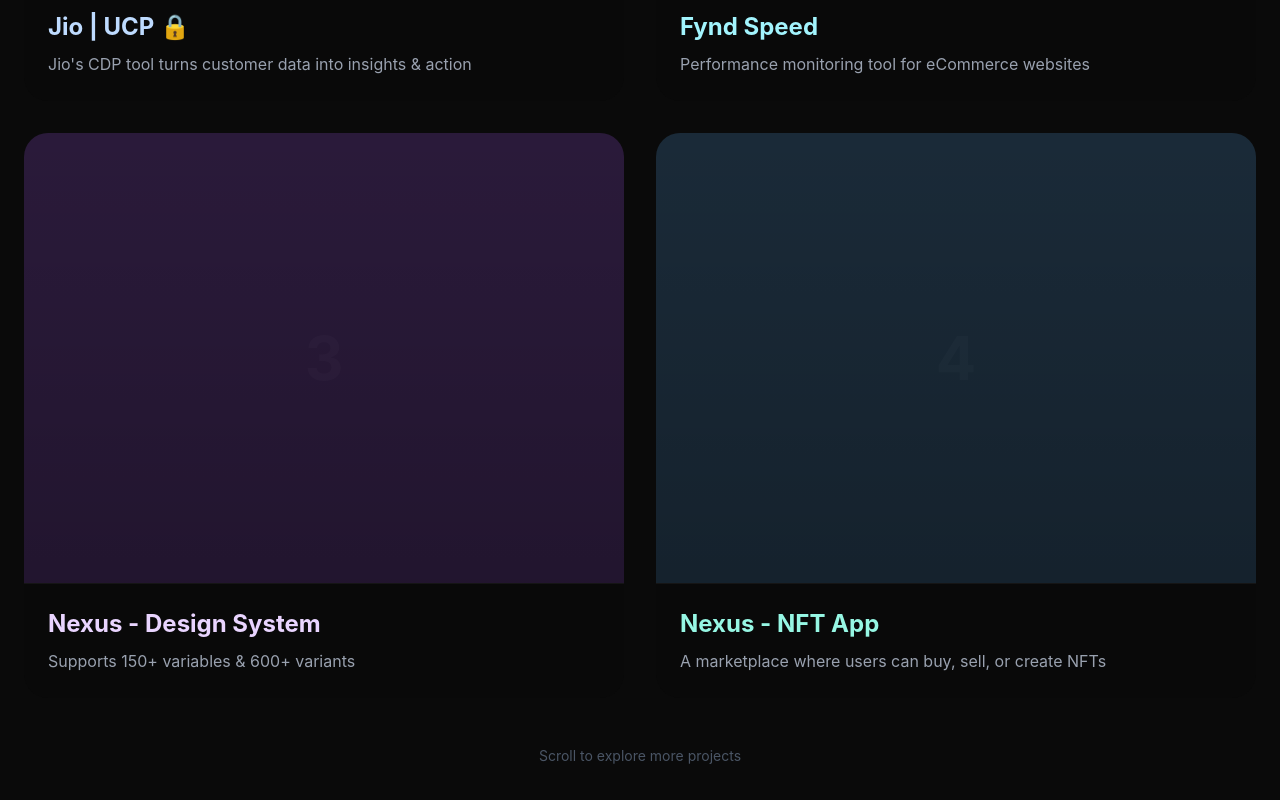
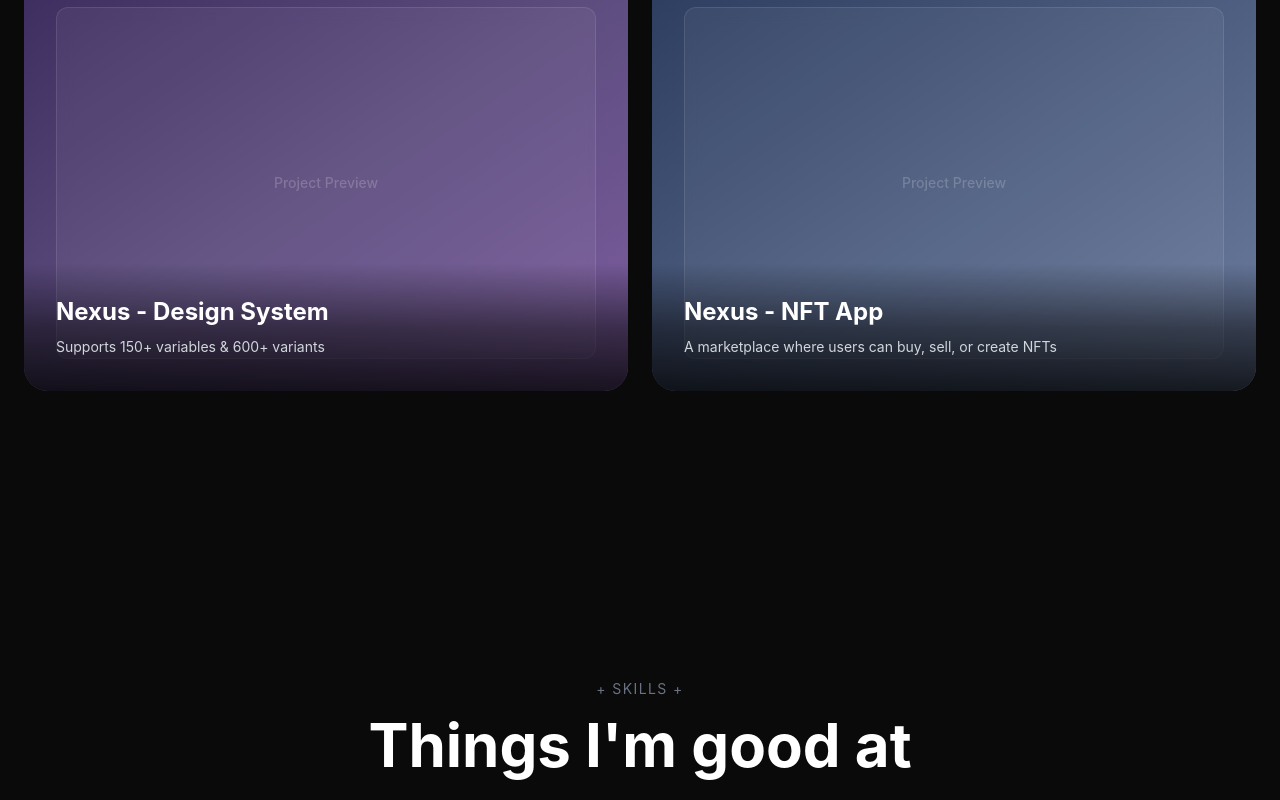
Before and after one commit to JAP369/jp-portfolio-2025, a Next.js app: page / in a window 1280 px wide. Shown: the part 2600-3400 px from the top of the page. Built offline with nearby package versions, Linux system fonts and the light colour scheme.

Commit message:
fix: Update projects section with overlay text layout matching reference

```diff
--- a/components/ProjectsSection.tsx
+++ b/components/ProjectsSection.tsx
@@ -9,29 +9,25 @@
     title: 'Jio | UCP 🔒',
     description: "Jio's CDP tool turns customer data into insights & action",
     link: '#',
-    bgColor: 'bg-[#1a1d3a]',
-    textColor: 'text-blue-200'
+    bgGradient: 'from-[#2d2d5f] via-[#3d3d7f] to-[#4d4d8f]'
   },
   {
     title: 'Fynd Speed',
     description: 'Performance monitoring tool for eCommerce websites',
     link: '#',
-    bgColor: 'bg-[#1a2838]',
-    textColor: 'text-cyan-200'
+    bgGradient: 'from-[#1e3a4a] via-[#2e4a5a] to-[#3e5a6a]'
   },
   {
     title: 'Nexus - Design System',
     description: 'Supports 150+ variables & 600+ variants',
     link: '#',
-    bgColor: 'bg-[#2a1a3a]',
-    textColor: 'text-purple-200'
+    bgGradient: 'from-[#3d2d5f] via-[#5d4d7f] to-[#7d5d9f]'
   },
   {
     title: 'Nexus - NFT App',
     description: 'A marketplace where users can buy, sell, or create NFTs',
     link: '#',
-    bgColor: 'bg-[#1a2a38]',
-    textColor: 'text-teal-200'
+    bgGradient: 'from-[#2d3d5f] via-[#4d5d7f] to-[#6d7d9f]'
   }
 ];
 
@@ -52,65 +48,61 @@
             <h3 className="text-4xl md:text-6xl font-bold mb-4">What i've been up to</h3>
           </div>
 
-          <div className="grid md:grid-cols-2 gap-8">
+          <div className="grid md:grid-cols-2 gap-6">
             {projects.map((project, index) => (
               <motion.a
                 key={index}
                 href={project.link}
                 initial={{ opacity: 0, y: 50 }}
                 animate={isInView ? { opacity: 1, y: 0 } : {}}
-                transition={{ duration: 0.6, delay: index * 0.15 }}
+                transition={{ duration: 0.6, delay: index * 0.1 }}
                 className="group relative block"
               >
                 {/* Project Card */}
-                <div className="relative overflow-hidden rounded-3xl">
-                  {/* Project Preview Image Area */}
-                  <motion.div
-                    className={`${project.bgColor} aspect-[4/3] relative overflow-hidden`}
-                    whileHover={{ scale: 1.02 }}
-                    transition={{ duration: 0.4, ease: "easeOut" }}
-                  >
-                    {/* Subtle gradient overlay */}
-                    <div className="absolute inset-0 bg-gradient-to-b from-transparent to-black/20" />
+                <motion.div
+                  className="relative overflow-hidden rounded-3xl aspect-[16/11]"
+                  whileHover={{ scale: 1.02 }}
+                  transition={{ duration: 0.3, ease: "easeOut" }}
+                >
+                  {/* Background gradient */}
+                  <div className={`absolute inset-0 bg-gradient-to-br ${project.bgGradient}`} />
 
-                    {/* Placeholder for actual project image - you can add your screenshots here */}
-                    <div className="absolute inset-0 flex items-center justify-center opacity-20">
-                      <div className="text-6xl font-bold text-white/10">
-                        {index + 1}
-                      </div>
+                  {/* Mockup/Screenshot placeholder - you can replace with actual images */}
+                  <div className="absolute inset-0 flex items-center justify-center p-8">
+                    <div className="w-full h-full bg-white/5 rounded-xl border border-white/10 backdrop-blur-sm flex items-center justify-center">
+                      <span className="text-white/20 text-sm font-medium">Project Preview</span>
                     </div>
-                  </motion.div>
+                  </div>
 
-                  {/* Project Info */}
-                  <div className="bg-[#0a0a0a]/95 backdrop-blur-sm border-t border-white/5 p-6">
+                  {/* Bottom overlay with title and description */}
+                  <div className="absolute bottom-0 left-0 right-0 p-8 bg-gradient-to-t from-black/80 via-black/50 to-transparent">
                     <motion.h4
-                      className={`text-xl md:text-2xl font-bold mb-2 ${project.textColor} group-hover:text-white transition-colors duration-300`}
-                      whileHover={{ x: 5 }}
-                      transition={{ duration: 0.2 }}
+                      className="text-2xl font-bold mb-2 text-white"
+                      initial={{ opacity: 0, y: 10 }}
+                      whileInView={{ opacity: 1, y: 0 }}
+                      transition={{ delay: 0.2 + index * 0.1 }}
                     >
                       {project.title}
                     </motion.h4>
-                    <p className="text-gray-400 text-sm md:text-base leading-relaxed">
+                    <motion.p
+                      className="text-gray-300 text-sm leading-relaxed"
+                      initial={{ opacity: 0, y: 10 }}
+                      whileInView={{ opacity: 1, y: 0 }}
+                      transition={{ delay: 0.3 + index * 0.1 }}
+                    >
                       {project.description}
-                    </p>
+                    </motion.p>
                   </div>
-                </div>
 
-                {/* Hover glow effect */}
-                <div className="absolute -inset-0.5 bg-gradient-to-r from-purple-600 via-blue-600 to-cyan-600 rounded-3xl opacity-0 group-hover:opacity-20 blur-xl transition-opacity duration-500 -z-10" />
+                  {/* Hover overlay */}
+                  <div className="absolute inset-0 bg-white/0 group-hover:bg-white/5 transition-colors duration-300" />
+                </motion.div>
+
+                {/* Subtle glow on hover */}
+                <div className="absolute -inset-0.5 bg-gradient-to-r from-purple-600/20 via-blue-600/20 to-cyan-600/20 rounded-3xl opacity-0 group-hover:opacity-100 blur-xl transition-opacity duration-500 -z-10" />
               </motion.a>
             ))}
           </div>
-
-          {/* "Made in Framer" badge style - optional */}
-          <motion.div
-            initial={{ opacity: 0 }}
-            animate={isInView ? { opacity: 1 } : {}}
-            transition={{ delay: 0.8 }}
-            className="mt-12 text-center"
-          >
-            <p className="text-gray-600 text-sm">Scroll to explore more projects</p>
-          </motion.div>
         </motion.div>
       </div>
     </section>
```
